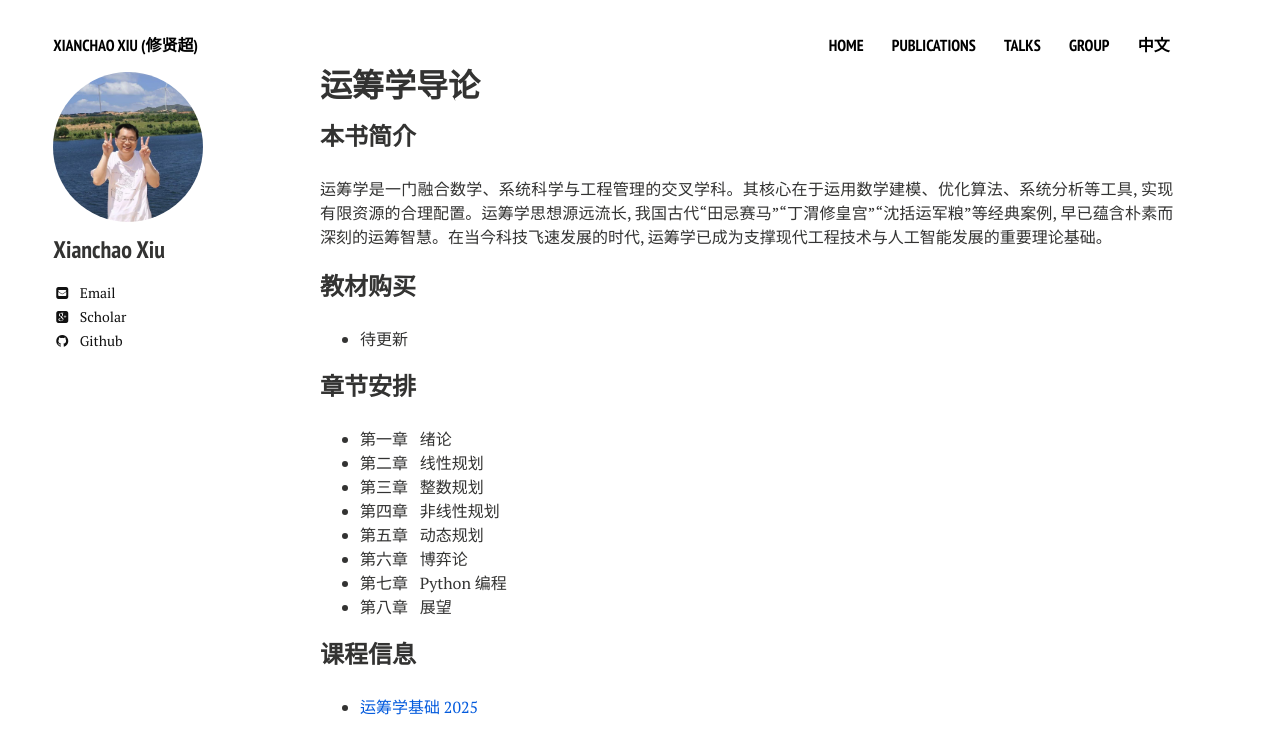
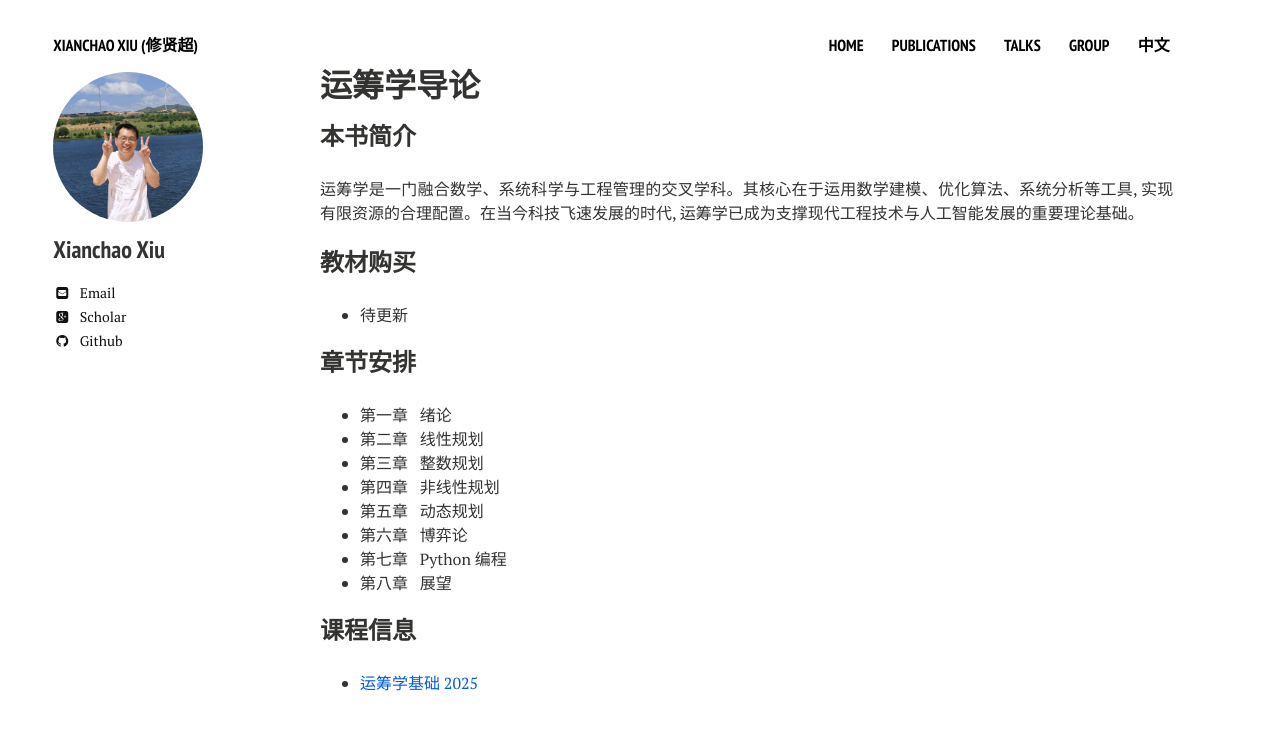
Before and after one commit to xianchaoxiu/xianchaoxiu.github.io, a Jekyll site: the page built from chinese/course/OR/index.md, in a window 1280 px wide. Shown: the top 754 px of the page. Built offline with Jekyll 4.4.1, drawn with Linux system fonts in a browser that asks for light colours; nearby versions of some CDN libraries.

Commit message:
Update index.md

```diff
--- a/chinese/course/OR/index.md
+++ b/chinese/course/OR/index.md
@@ -7,7 +7,7 @@ share: false
 
 
 ### 本书简介
-运筹学是一门融合数学、系统科学与工程管理的交叉学科。其核心在于运用数学建模、优化算法、系统分析等工具, 实现有限资源的合理配置。运筹学思想源远流长, 我国古代“田忌赛马”“丁渭修皇宫”“沈括运军粮”等经典案例, 早已蕴含朴素而深刻的运筹智慧。在当今科技飞速发展的时代, 运筹学已成为支撑现代工程技术与人工智能发展的重要理论基础。
+运筹学是一门融合数学、系统科学与工程管理的交叉学科。其核心在于运用数学建模、优化算法、系统分析等工具, 实现有限资源的合理配置。在当今科技飞速发展的时代, 运筹学已成为支撑现代工程技术与人工智能发展的重要理论基础。
 
 
 ### 教材购买
```
